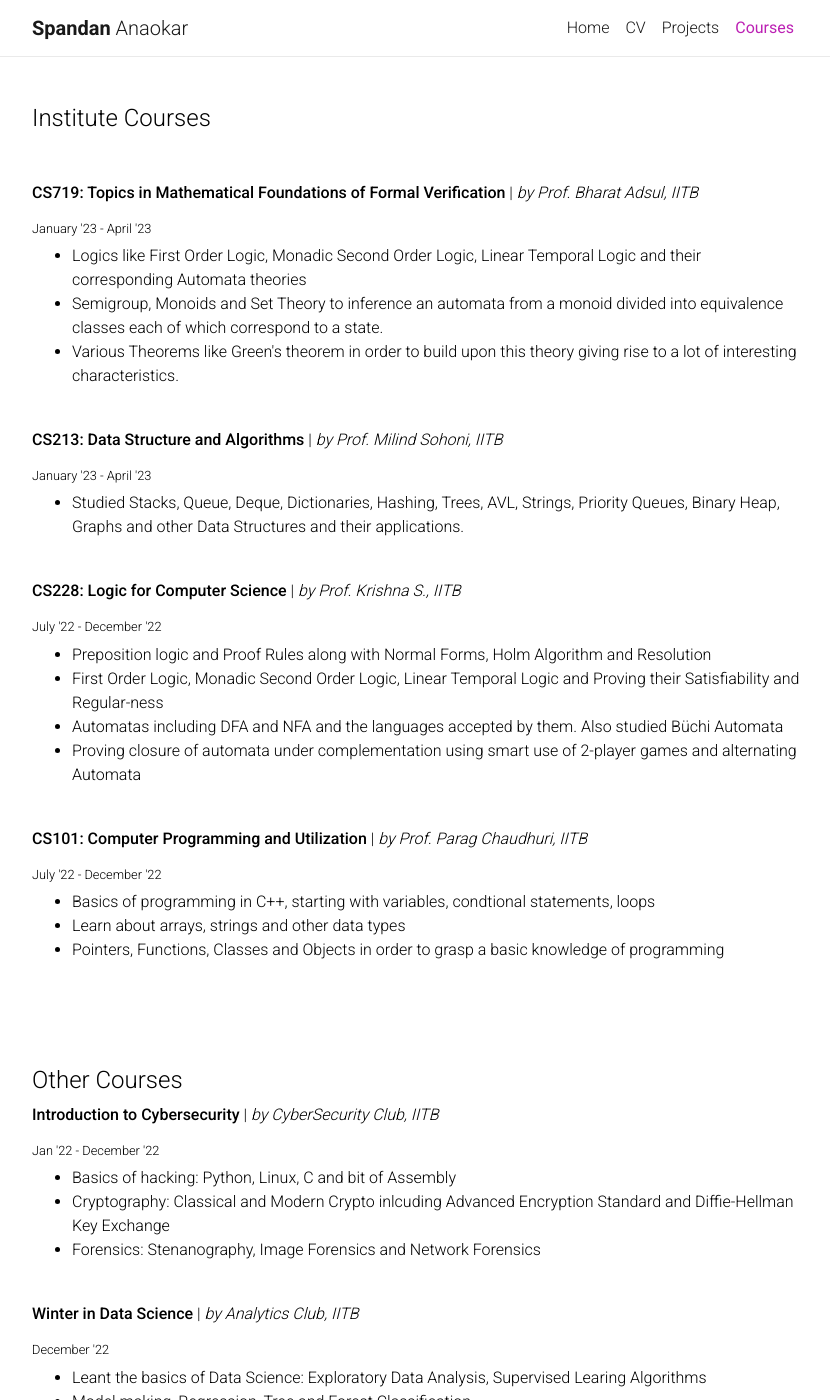
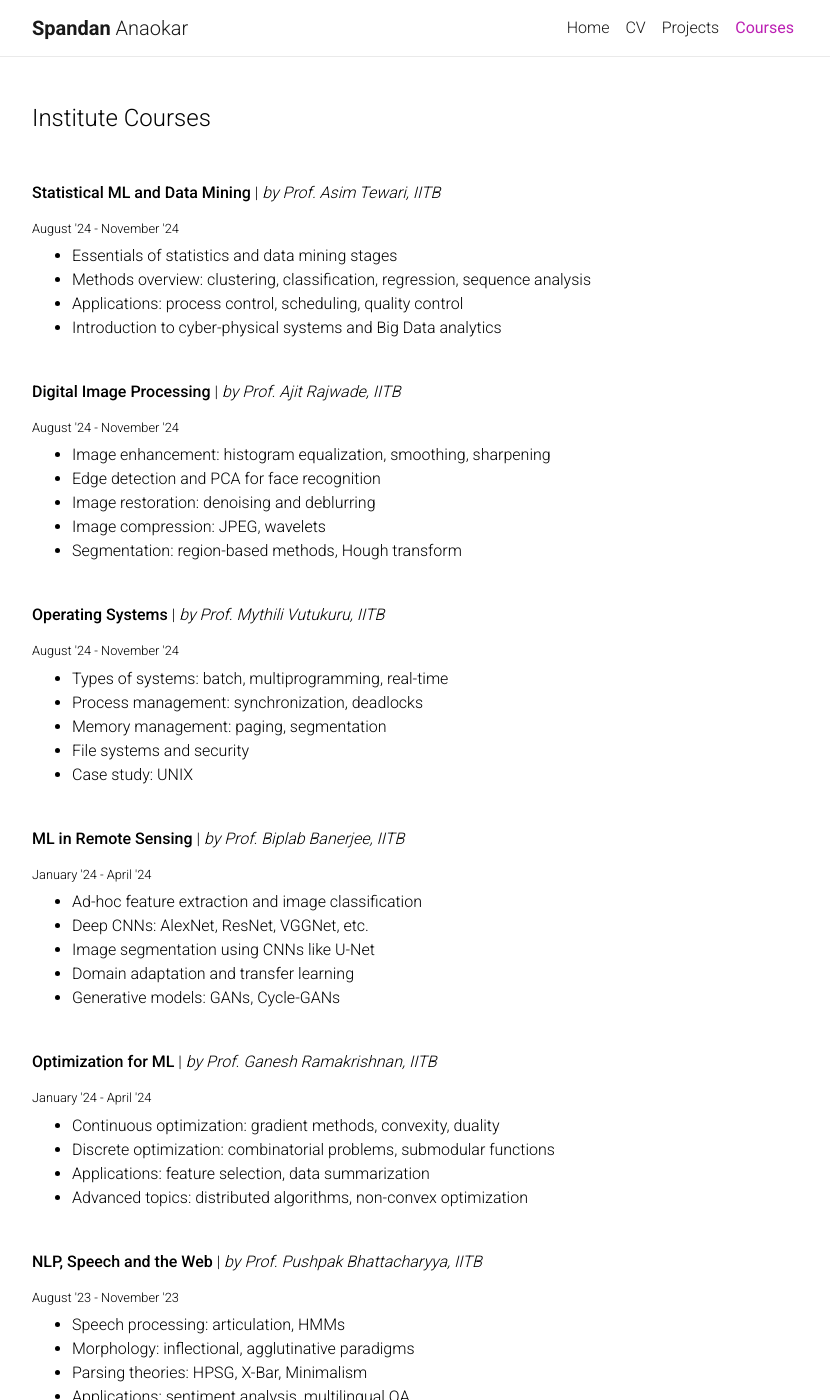
Before and after one commit to Spandan2003/Spandan2003.github.io, a Jekyll site: the page built from _pages/courses.md, in a window 1280 px wide and 1400 px high. Shown: the whole window, without its empty margins (223-1053 px from the left). Built offline with Jekyll 4.4.1, drawn with Linux system fonts in a browser that asks for light colours; nearby versions of some CDN libraries; comment, search, counter and statistics services are not loaded; a style sheet for code colours, icons or effects is not loaded; some of the changed text lies outside the part shown.

Commit message:
Update Courses

```diff
--- a/_pages/courses.md
+++ b/_pages/courses.md
@@ -9,6 +9,136 @@ navpos: 3
 
 #### Institute Courses
 <br>
+<div class="courses">
+    <p class="courses-text">
+      <strong>Statistical ML and Data Mining</strong> | <i>by Prof. Asim Tewari, IITB</i><br/>
+    <div class="courses-bubble-with-date">
+      <h6>August '24 - November '24</h6>
+    </div>
+    <ul>
+        <li>Essentials of statistics and data mining stages</li>
+        <li>Methods overview: clustering, classification, regression, sequence analysis</li>
+        <li>Applications: process control, scheduling, quality control</li>
+        <li>Introduction to cyber-physical systems and Big Data analytics</li>
+    </ul>
+    </p>
+    <br>
+</div>
+
+<div class="courses">
+    <p class="courses-text">
+      <strong>Digital Image Processing</strong> | <i>by Prof. Ajit Rajwade, IITB</i><br/>
+    <div class="courses-bubble-with-date">
+      <h6>August '24 - November '24</h6>
+    </div>
+    <ul>
+        <li>Image enhancement: histogram equalization, smoothing, sharpening</li>
+        <li>Edge detection and PCA for face recognition</li>
+        <li>Image restoration: denoising and deblurring</li>
+        <li>Image compression: JPEG, wavelets</li>
+        <li>Segmentation: region-based methods, Hough transform</li>
+    </ul>
+    </p>
+    <br>
+</div>
+
+<div class="courses">
+    <p class="courses-text">
+      <strong>Operating Systems</strong> | <i>by Prof. Mythili Vutukuru, IITB</i><br/>
+    <div class="courses-bubble-with-date">
+      <h6>August '24 - November '24</h6>
+    </div>
+    <ul>
+        <li>Types of systems: batch, multiprogramming, real-time</li>
+        <li>Process management: synchronization, deadlocks</li>
+        <li>Memory management: paging, segmentation</li>
+        <li>File systems and security</li>
+        <li>Case study: UNIX</li>
+    </ul>
+    </p>
+    <br>
+</div>
+
+<div class="courses">
+    <p class="courses-text">
+      <strong>ML in Remote Sensing</strong> | <i>by Prof. Biplab Banerjee, IITB</i><br/>
+    <div class="courses-bubble-with-date">
+      <h6>January '24 - April '24</h6>
+    </div>
+    <ul>
+        <li>Ad-hoc feature extraction and image classification</li>
+        <li>Deep CNNs: AlexNet, ResNet, VGGNet, etc.</li>
+        <li>Image segmentation using CNNs like U-Net</li>
+        <li>Domain adaptation and transfer learning</li>
+        <li>Generative models: GANs, Cycle-GANs</li>
+    </ul>
+    </p>
+    <br>
+</div>
+
+<div class="courses">
+    <p class="courses-text">
+      <strong>Optimization for ML</strong> | <i>by Prof. Ganesh Ramakrishnan, IITB</i><br/>
+    <div class="courses-bubble-with-date">
+      <h6>January '24 - April '24</h6>
+    </div>
+    <ul>
+        <li>Continuous optimization: gradient methods, convexity, duality</li>
+        <li>Discrete optimization: combinatorial problems, submodular functions</li>
+        <li>Applications: feature selection, data summarization</li>
+        <li>Advanced topics: distributed algorithms, non-convex optimization</li>
+    </ul>
+    </p>
+    <br>
+</div>
+
+<div class="courses">
+    <p class="courses-text">
+      <strong>NLP, Speech and the Web</strong> | <i>by Prof. Pushpak Bhattacharyya, IITB</i><br/>
+    <div class="courses-bubble-with-date">
+      <h6>August '23 - November '23</h6>
+    </div>
+    <ul>
+        <li>Speech processing: articulation, HMMs</li>
+        <li>Morphology: inflectional, agglutinative paradigms</li>
+        <li>Parsing theories: HPSG, X-Bar, Minimalism</li>
+        <li>Applications: sentiment analysis, multilingual QA</li>
+    </ul>
+    </p>
+    <br>
+</div>
+
+<div class="courses">
+    <p class="courses-text">
+      <strong>Introduction to ML</strong> | <i>by Prof. Abir De, IITB</i><br/>
+    <div class="courses-bubble-with-date">
+      <h6>January '24 - April '24</h6>
+    </div>
+    <ul>
+        <li>Supervised learning: SVMs, naive Bayes, decision trees</li>
+        <li>Unsupervised learning: k-means, hierarchical clustering</li>
+        <li>Applications: image recognition, text retrieval</li>
+    </ul>
+    </p>
+    <br>
+</div>
+
+<div class="courses">
+    <p class="courses-text">
+      <strong>Design and Analysis of Algorithms</strong> | <i>by Prof. Abhiram Ranade, IITB</i><br/>
+    <div class="courses-bubble-with-date">
+      <h6>August '23 - November '23</h6>
+    </div>
+    <ul>
+        <li>Algorithm design techniques: greedy, dynamic programming</li>
+        <li>Complexity classes: P, NP, NP-complete problems</li>
+        <li>Approximation algorithms for NP-hard problems</li>
+    </ul>
+    </p>
+    <br>
+</div>
+
+
 <div class="courses">
     <p class="courses-text">
       <strong>CS719: Topics in Mathematical Foundations of Formal Verification</strong> | <i>by Prof. Bharat Adsul, IITB</i> <br/>
@@ -41,7 +171,7 @@ navpos: 3
     <p class="courses-text">
       <strong>CS228: Logic for Computer Science</strong> | <i>by Prof. Krishna S., IITB</i> <br/>
     <div class="courses-bubble-with-date">
-      <h6>July '22 - December '22</h6>
+      <h6>August '22 - November '22</h6>
     </div>
     <ul>
         <li>Preposition logic and Proof Rules along with Normal Forms, Holm Algorithm and Resolution</li>
@@ -57,7 +187,7 @@ navpos: 3
     <p class="courses-text">
       <strong>CS101: Computer Programming and Utilization</strong> | <i>by Prof. Parag Chaudhuri, IITB</i> <br/>
     <div class="courses-bubble-with-date">
-      <h6>July '22 - December '22</h6>
+      <h6>November '21 - January '21</h6>
     </div>
     <ul>
         <li>Basics of programming in C++, starting with variables, condtional statements, loops</li>
```
